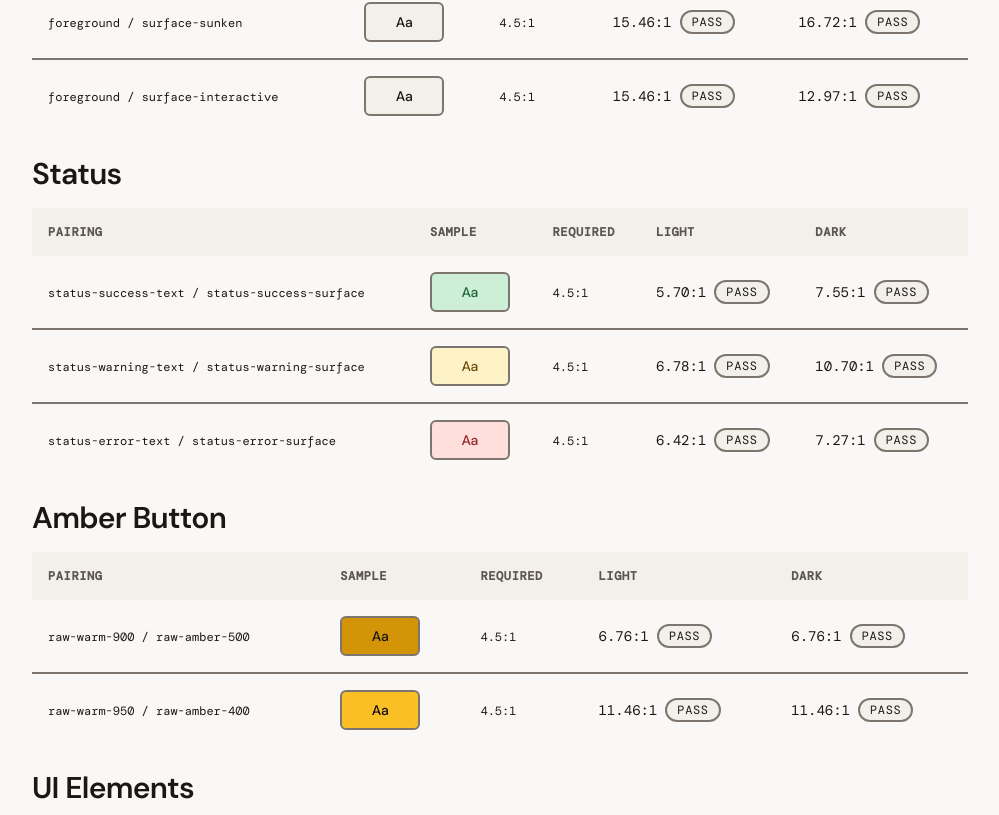
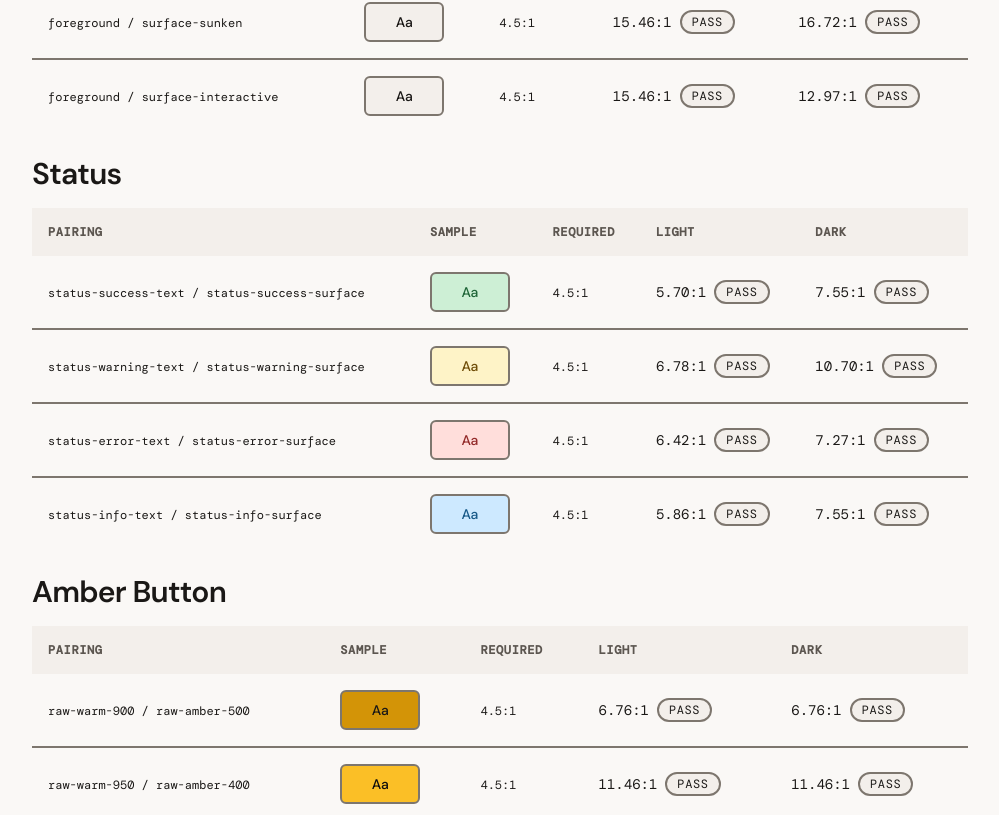
Before and after one commit to MikeNotThePope/substrateui, a Next.js app: page /docs/accessibility/contrast in a window 1280 px wide. Shown: the part 1832-2647 px from the top of the page, without its empty margins (280-1279 px from the left). Built offline with nearby package versions, Linux system fonts and the light colour scheme.

Commit message:
Add status-info token family to default and lava themes

```diff
--- a/scripts/audit-contrast.ts
+++ b/scripts/audit-contrast.ts
@@ -151,6 +151,7 @@ const pairings: Pairing[] = [
   { name: "status-success-text on status-success-surface", fg: "status-success-text", bg: "status-success-surface", type: "normal", backdrop: "background" },
   { name: "status-warning-text on status-warning-surface", fg: "status-warning-text", bg: "status-warning-surface", type: "normal", backdrop: "background" },
   { name: "status-error-text on status-error-surface", fg: "status-error-text", bg: "status-error-surface", type: "normal", backdrop: "background" },
+  { name: "status-info-text on status-info-surface", fg: "status-info-text", bg: "status-info-surface", type: "normal", backdrop: "background" },
 
   // UI element contrast (3:1 minimum)
   { name: "border on background", fg: "border", bg: "background", type: "ui" },
--- a/src/app/docs/accessibility/contrast/contrast-data.json
+++ b/src/app/docs/accessibility/contrast/contrast-data.json
@@ -1,5 +1,5 @@
 {
-  "generatedAt": "2026-07-18T03:10:56.242Z",
+  "generatedAt": "2026-07-18T03:34:09.189Z",
   "results": [
     {
       "name": "foreground on background",
@@ -226,6 +226,18 @@
       "required": 4.5,
       "light": 6.419782045874076,
       "dark": 7.2684006222798025,
+      "lightPass": true,
+      "darkPass": true
+    },
+    {
+      "name": "status-info-text on status-info-surface",
+      "fg": "status-info-text",
+      "bg": "status-info-surface",
+      "type": "normal",
+      "backdrop": "background",
+      "required": 4.5,
+      "light": 5.856133481837164,
+      "dark": 7.54988338243205,
       "lightPass": true,
       "darkPass": true
     },
@@ -620,6 +632,22 @@
           "type": "normal",
           "required": 4.5,
           "ratio": 7.2684006222798025,
+          "pass": true
+        },
+        {
+          "mode": "light",
+          "name": "status-info-text on status-info-surface",
+          "type": "normal",
+          "required": 4.5,
+          "ratio": 5.856133481837164,
+          "pass": true
+        },
+        {
+          "mode": "dark",
+          "name": "status-info-text on status-info-surface",
+          "type": "normal",
+          "required": 4.5,
+          "ratio": 7.54988338243205,
           "pass": true
         },
         {
@@ -1045,6 +1073,22 @@
         },
         {
           "mode": "light",
+          "name": "status-info-text on status-info-surface",
+          "type": "normal",
+          "required": 4.5,
+          "ratio": 5.837609825417126,
+          "pass": true
+        },
+        {
+          "mode": "dark",
+          "name": "status-info-text on status-info-surface",
+          "type": "normal",
+          "required": 4.5,
+          "ratio": 8.426361123165645,
+          "pass": true
+        },
+        {
+          "mode": "light",
           "name": "border on background",
           "type": "ui",
           "required": 3,
--- a/src/app/docs/tokens/page.tsx
+++ b/src/app/docs/tokens/page.tsx
@@ -52,6 +52,7 @@ const themeColorData: Record<Theme, ThemeColorData> = {
       { variable: "--raw-success", label: "success" },
       { variable: "--raw-warning", label: "warning" },
       { variable: "--raw-error", label: "error" },
+      { variable: "--raw-info", label: "info" },
     ],
     semantic: [
       { name: "background", light: "warm-50", dark: "warm-950" },
@@ -96,6 +97,7 @@ const themeColorData: Record<Theme, ThemeColorData> = {
       { variable: "--raw-olivine", label: "success" },
       { variable: "--raw-sulfur-500", label: "warning" },
       { variable: "--raw-cherry", label: "error" },
+      { variable: "--raw-ijen", label: "info" },
     ],
     semantic: [
       { name: "background", light: "basalt-50", dark: "basalt-950" },
--- a/src/styles/tokens.css
+++ b/src/styles/tokens.css
@@ -66,6 +66,7 @@
   --raw-success: oklch(0.614 0.130 152);
   --raw-warning: oklch(0.711 0.147 78);
   --raw-error:   oklch(0.570 0.180 25);
+  --raw-info:    oklch(0.580 0.140 245);
 }
 
 
@@ -156,6 +157,9 @@
   --status-error: var(--raw-error);
   --status-error-surface: oklch(0.93 0.04 25);
   --status-error-text: oklch(0.45 0.14 25);
+  --status-info: var(--raw-info);
+  --status-info-surface: oklch(0.92 0.045 245);
+  --status-info-text: oklch(0.45 0.10 245);
 
   /* ── SubstrateUI structural (shared across modes) ── */
   --border-width: 2px;
@@ -241,6 +245,9 @@
   --status-error: oklch(0.65 0.18 25);
   --status-error-surface: oklch(0.570 0.180 25 / 0.15);
   --status-error-text: oklch(0.75 0.12 25);
+  --status-info: oklch(0.68 0.13 245);
+  --status-info-surface: oklch(0.580 0.140 245 / 0.15);
+  --status-info-text: oklch(0.75 0.10 245);
 }
 
 
@@ -375,6 +382,9 @@
   --status-error: var(--raw-cherry);
   --status-error-surface: oklch(0.93 0.04 28);
   --status-error-text: oklch(0.45 0.15 28);
+  --status-info: var(--raw-ijen);
+  --status-info-surface: oklch(0.92 0.05 240);
+  --status-info-text: oklch(0.45 0.10 240);
 }
 
 
@@ -455,6 +465,9 @@
   --status-error: oklch(0.65 0.190 28);
   --status-error-surface: oklch(0.55 0.210 28 / 0.15);
   --status-error-text: oklch(0.78 0.12 28);
+  --status-info: oklch(0.70 0.14 240);
+  --status-info-surface: oklch(0.65 0.170 240 / 0.15);
+  --status-info-text: oklch(0.78 0.10 240);
 }
 
 
@@ -555,6 +568,9 @@
   --color-status-error: var(--status-error);
   --color-status-error-surface: var(--status-error-surface);
   --color-status-error-text: var(--status-error-text);
+  --color-status-info: var(--status-info);
+  --color-status-info-surface: var(--status-info-surface);
+  --color-status-info-text: var(--status-info-text);
 
   /* ── Typography ── */
   --font-sans: "DM Sans", system-ui, sans-serif;
```
Also changed, not shown: .changeset/status-info-token.md (added), 1 other file (tests, documents, lock files or other folders).
